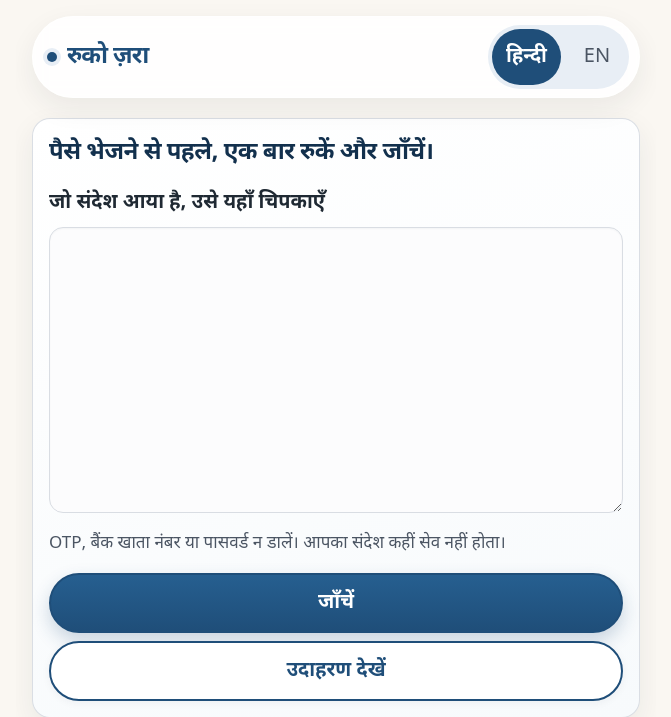
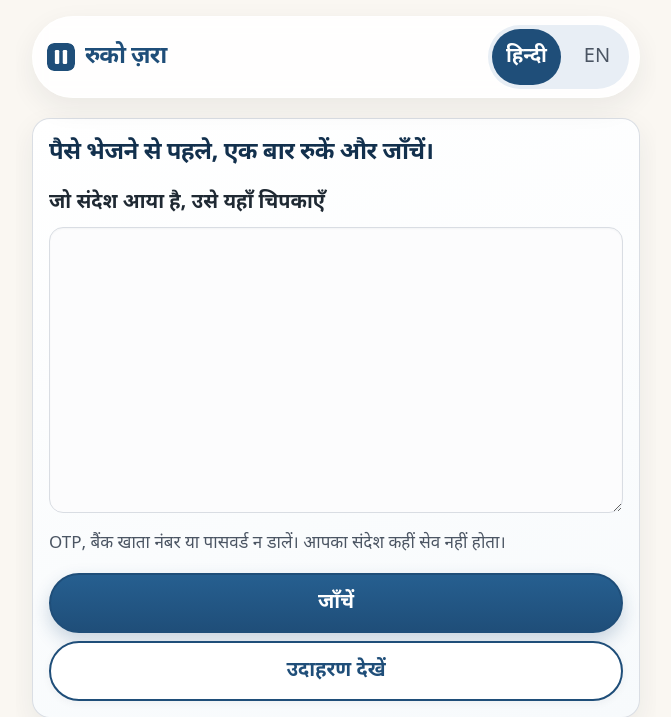
Before and after one commit to XNTOL/Ruko-Zara, a FastAPI app: page / in a window 1280 px wide. Shown: the top 717 px of the page, without its empty margins (304-975 px from the left). Run offline with FastAPI, Linux system fonts and the light colour scheme.

Commit message:
Add pause-mark favicon and brand icon so the app looks installable.
Tab icon, header mark, and web manifest signal a real product rather than a bare page.

Co-authored-by: Cursor <cursoragent@cursor.com>

```diff
--- a/app/static/app.css
+++ b/app/static/app.css
@@ -133,16 +133,14 @@ textarea:focus-visible {
   min-height: var(--tap);
   display: inline-flex;
   align-items: center;
+  gap: 10px;
 }
 
-.brand::before {
-  content: "";
-  width: 10px;
-  height: 10px;
-  margin-right: 10px;
-  border-radius: 50%;
-  background: var(--primary);
-  box-shadow: 0 0 0 4px var(--primary-soft);
+.brand__mark {
+  width: 28px;
+  height: 28px;
+  flex-shrink: 0;
+  border-radius: 7px;
 }
 
 .lang-switch {
--- a/app/static/app.js
+++ b/app/static/app.js
@@ -175,7 +175,7 @@
       again.textContent = t.btn_again;
       again.setAttribute("href", "/?lang=" + lang);
     }
-    var brand = q("[data-i18n-brand]");
+    var brand = q("a.brand");
     if (brand) brand.setAttribute("href", "/?lang=" + lang);
     document.querySelectorAll(".lang-opt").forEach(function (el) {
       if (el.getAttribute("data-set-lang") === lang)
--- a/app/templates/base.html
+++ b/app/templates/base.html
@@ -4,13 +4,22 @@
   <meta charset="utf-8">
   <meta name="viewport" content="width=device-width, initial-scale=1">
   <meta name="description" content="{{ t.tagline }}">
+  <meta name="theme-color" content="#1f4e79">
+  <meta name="application-name" content="Ruko Zara">
   <title>{% block title %}{{ page_title | default(t.app_title) }}{% endblock %}</title>
+  <link rel="icon" href="/static/favicon.svg" type="image/svg+xml">
+  <link rel="icon" href="/static/favicon.png" type="image/png" sizes="32x32">
+  <link rel="apple-touch-icon" href="/static/apple-touch-icon.png" sizes="180x180">
+  <link rel="manifest" href="/static/site.webmanifest">
   <link rel="stylesheet" href="/static/app.css">
 </head>
 <body>
   <a class="skip-link" href="#main">{% if lang == "en" %}Skip to content{% else %}मुख्य भाग पर जाएँ{% endif %}</a>
   <header class="site-header">
-    <a class="brand" href="/?lang={{ lang }}" data-i18n-brand>{{ t.app_title }}</a>
+    <a class="brand" href="/?lang={{ lang }}">
+      <img class="brand__mark" src="/static/favicon.svg" width="28" height="28" alt="" aria-hidden="true">
+      <span data-i18n-brand>{{ t.app_title }}</span>
+    </a>
     <nav class="lang-switch" aria-label="language">
       {% if page_kind == "result" %}
       <button type="button" class="lang-opt" data-set-lang="hi" {% if lang == "hi" %}aria-current="true"{% endif %}>{{ t.lang_hi }}</button>
```
Also changed, not shown: tests/test_budget_a11y.py (+5 -0 lines), app/static/apple-touch-icon.png (added), app/static/favicon.png (added), app/static/favicon.svg (added), app/static/site.webmanifest (added).
